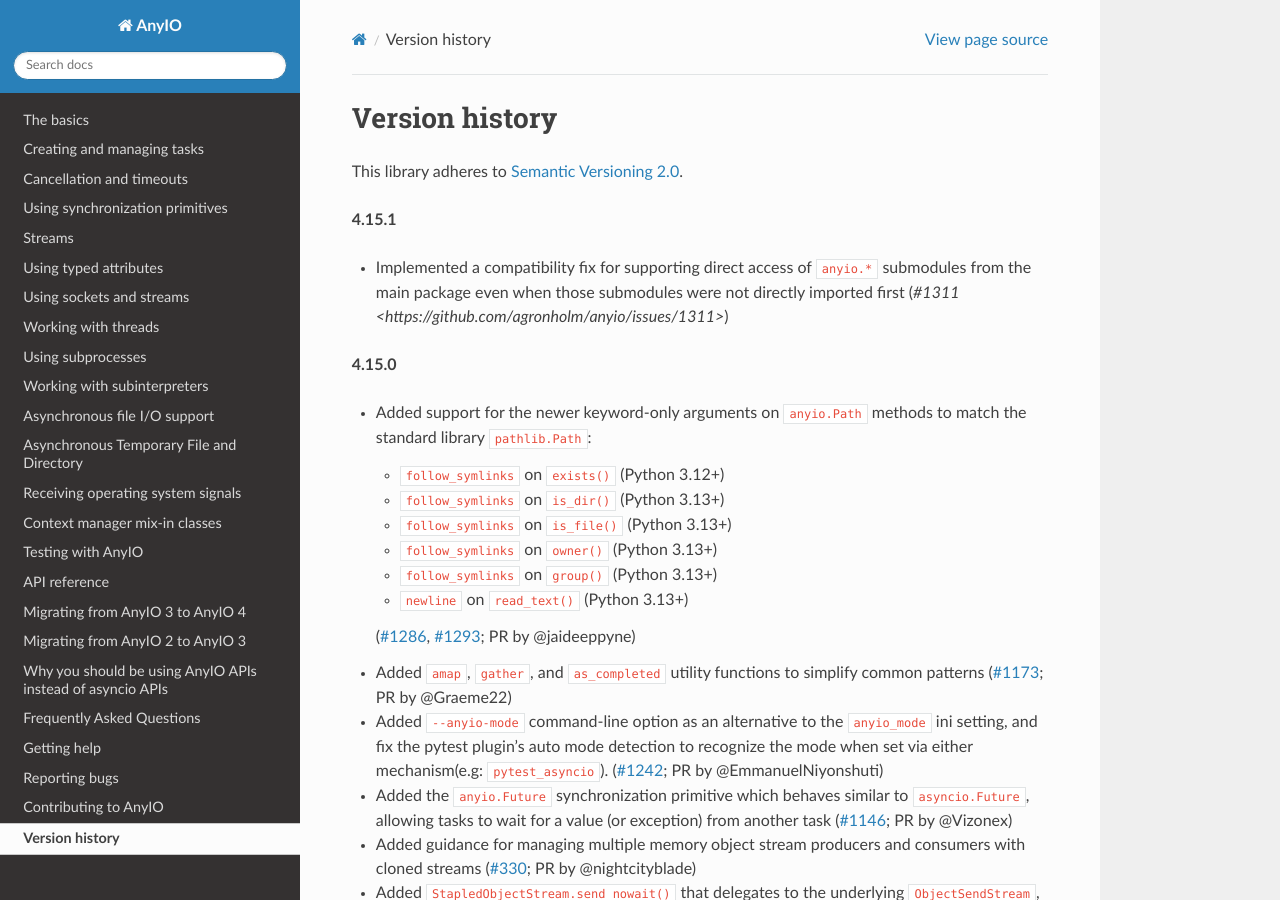
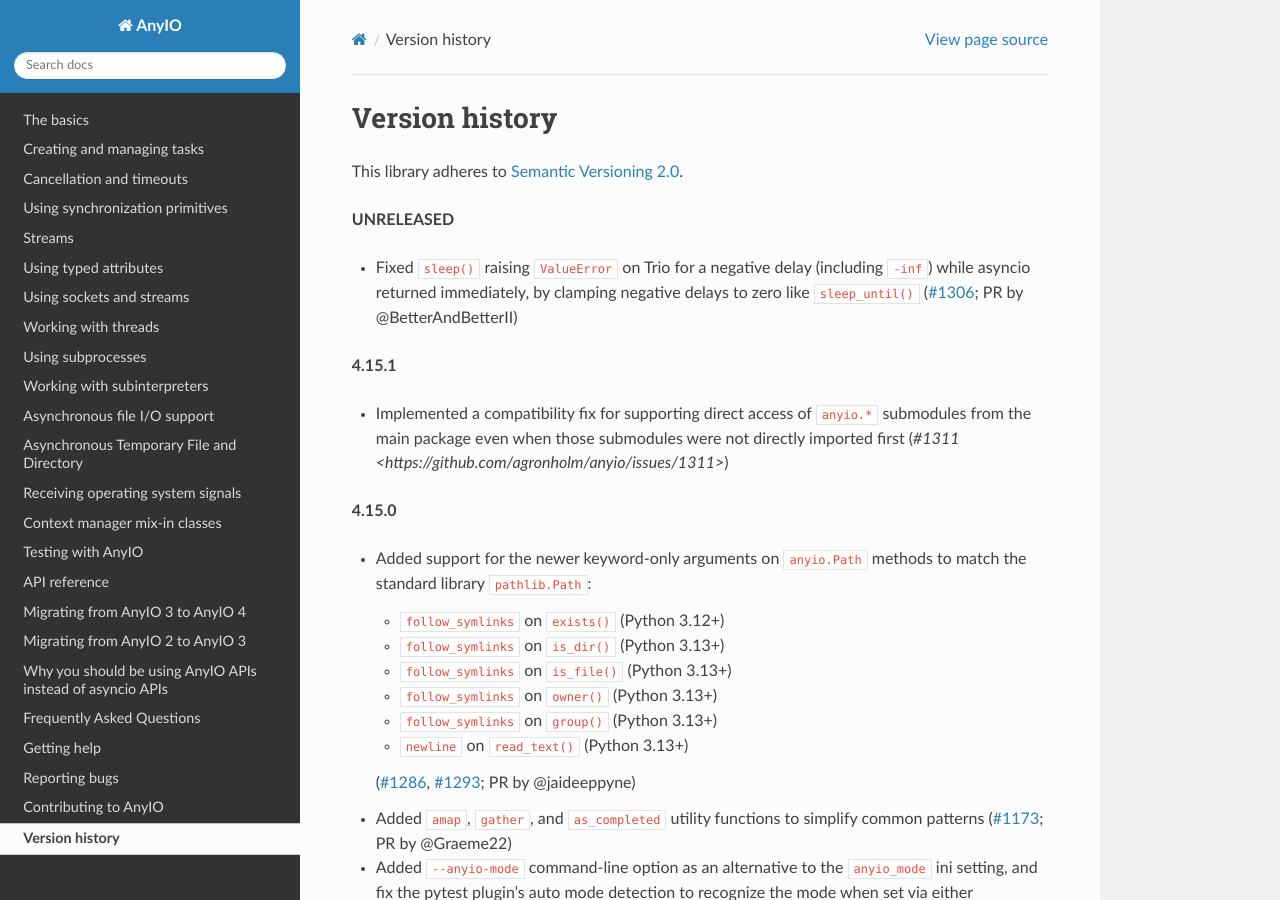
Before and after one commit to agronholm/anyio, a Sphinx documentation site: the page built from docs/versionhistory.rst, in a window 1280 px wide and 900 px high. Built offline with Sphinx 7.4.7 and the Read the Docs theme 3.1.0, drawn with Linux system fonts in a browser that asks for light colours; the version number could not be read and is left out.

Commit message:
fix: clamp negative sleep delays to zero
Match sleep_until() so asyncio and trio treat negative finite delays and
-inf the same (return immediately) instead of trio raising ValueError.

Fixes #1306

```diff
--- a/docs/versionhistory.rst
+++ b/docs/versionhistory.rst
@@ -2,6 +2,13 @@
 ===============
 
 This library adheres to `Semantic Versioning 2.0 <http://semver.org/>`_.
+
+**UNRELEASED**
+
+- Fixed ``sleep()`` raising ``ValueError`` on Trio for a negative delay (including
+  ``-inf``) while asyncio returned immediately, by clamping negative delays to zero like
+  ``sleep_until()``
+  (`#1306 <https://github.com/agronholm/anyio/issues/1306>`_; PR by @BetterAndBetterII)
 
 **4.15.1**
 
```
Also changed, not shown: 2 other files.
